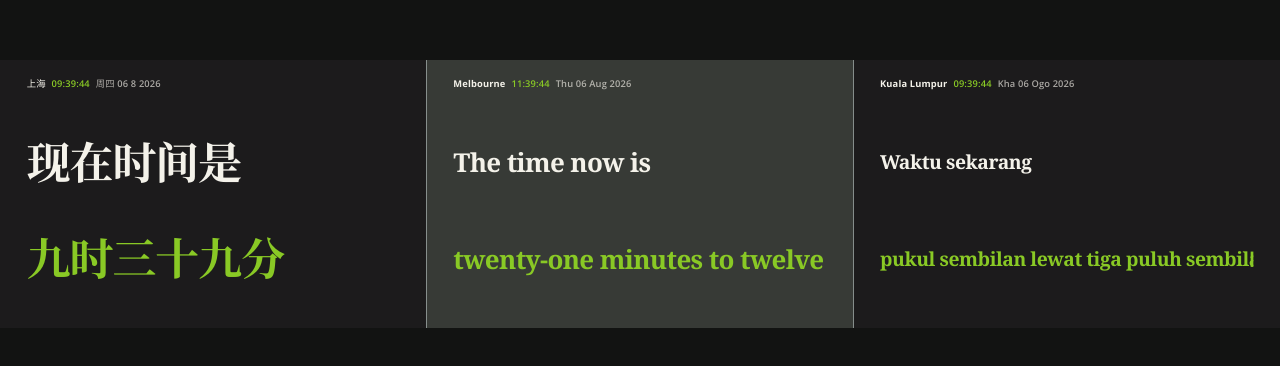
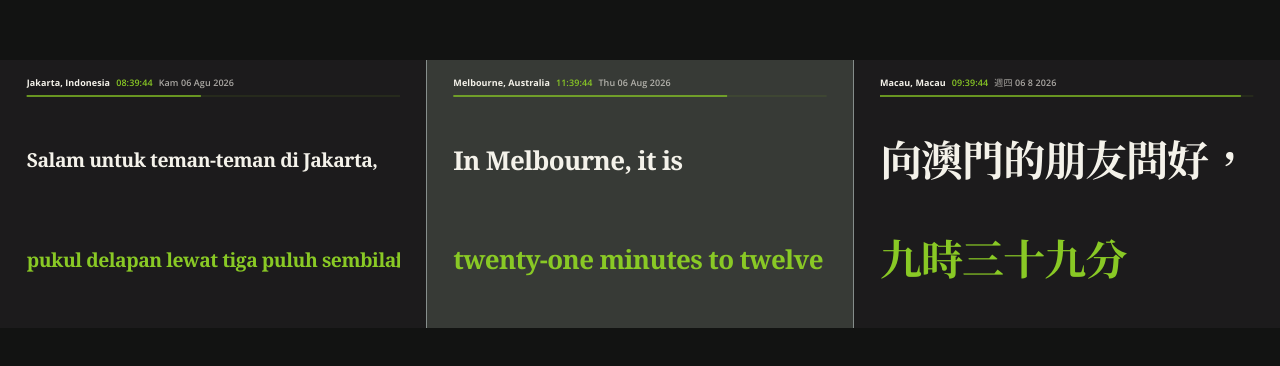
Before and after one commit to creative-innovation-labs-bmc/Melbl8-Clock05-Office-Triptych, a website: page index.html in a window 1280 px wide. Shown: the part 206-572 px from the top of the page. Drawn offline with Linux system fonts and the light colour scheme; a web font is replaced by a local one.

Commit message:
Activate staggered office rotation version

```diff
--- a/index.html
+++ b/index.html
@@ -7,13 +7,14 @@
   <meta name="googlebot" content="noindex, nofollow, noarchive, nosnippet, noimageindex">
   <meta name="theme-color" content="#373A36">
   <title>Aurecon Office Triptych Clock</title>
-  <link rel="stylesheet" href="styles.css?v=1">
+  <link rel="stylesheet" href="styles-v2.css?v=20260806b">
 </head>
 <body>
   <main id="viewport" aria-label="Aurecon multilingual office clock">
     <section id="stage">
       <div class="panel panel-side" id="leftPanel" data-panel="left">
         <header class="panel-title" id="leftTitle"></header>
+        <div class="progress-track"><div class="progress-fill" id="leftProgress"></div></div>
         <div class="message" id="leftMessage" lang="en">
           <div class="message-line" data-line="0"><span class="typed"></span><span class="cursor" hidden></span></div>
           <div class="message-line time-line" data-line="1"><span class="typed"></span><span class="cursor" hidden></span></div>
@@ -22,6 +23,7 @@
 
       <div class="panel panel-centre" id="centrePanel" data-panel="centre">
         <header class="panel-title" id="centreTitle"></header>
+        <div class="progress-track"><div class="progress-fill" id="centreProgress"></div></div>
         <div class="message" id="centreMessage" lang="en-AU">
           <div class="message-line" data-line="0"><span class="typed"></span><span class="cursor" hidden></span></div>
           <div class="message-line time-line" data-line="1"><span class="typed"></span><span class="cursor" hidden></span></div>
@@ -30,6 +32,7 @@
 
       <div class="panel panel-side" id="rightPanel" data-panel="right">
         <header class="panel-title" id="rightTitle"></header>
+        <div class="progress-track"><div class="progress-fill" id="rightProgress"></div></div>
         <div class="message" id="rightMessage" lang="en">
           <div class="message-line" data-line="0"><span class="typed"></span><span class="cursor" hidden></span></div>
           <div class="message-line time-line" data-line="1"><span class="typed"></span><span class="cursor" hidden></span></div>
@@ -38,7 +41,6 @@
 
       <div class="divider divider-one" aria-hidden="true"></div>
       <div class="divider divider-two" aria-hidden="true"></div>
-      <div class="debug-grid" aria-hidden="true"></div>
     </section>
 
     <div id="rotatePrompt" class="rotate-prompt" hidden>
@@ -46,6 +48,6 @@
       <p>Rotate your phone for the full gallery preview</p>
     </div>
   </main>
-  <script type="module" src="app.js?v=1"></script>
+  <script type="module" src="app-v2.js?v=20260806b"></script>
 </body>
 </html>
```
